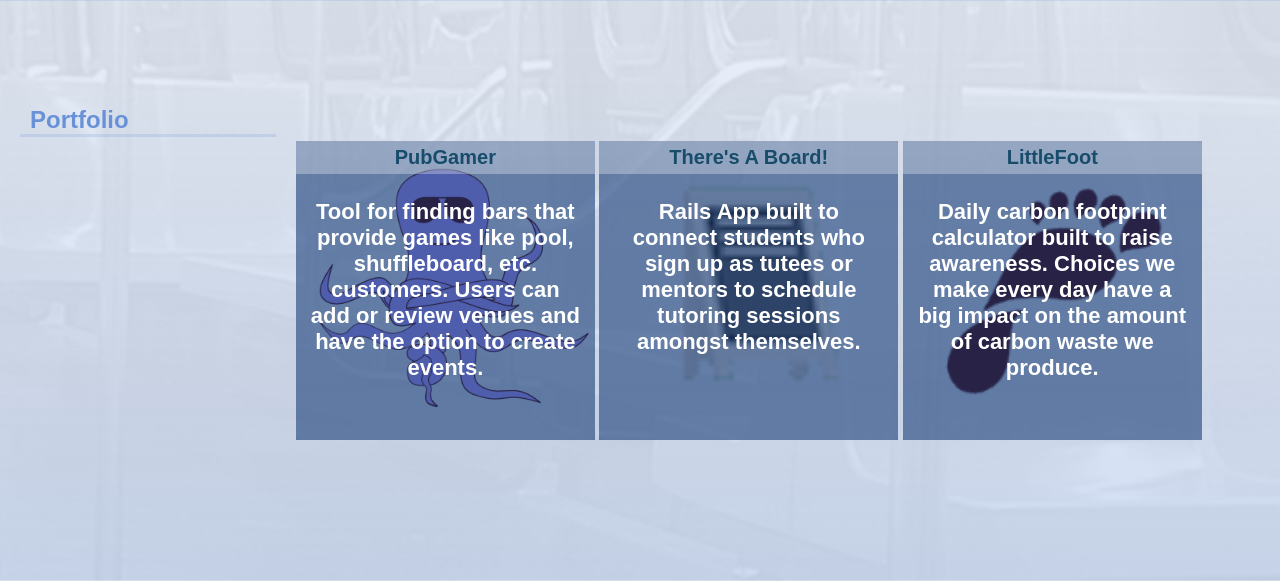
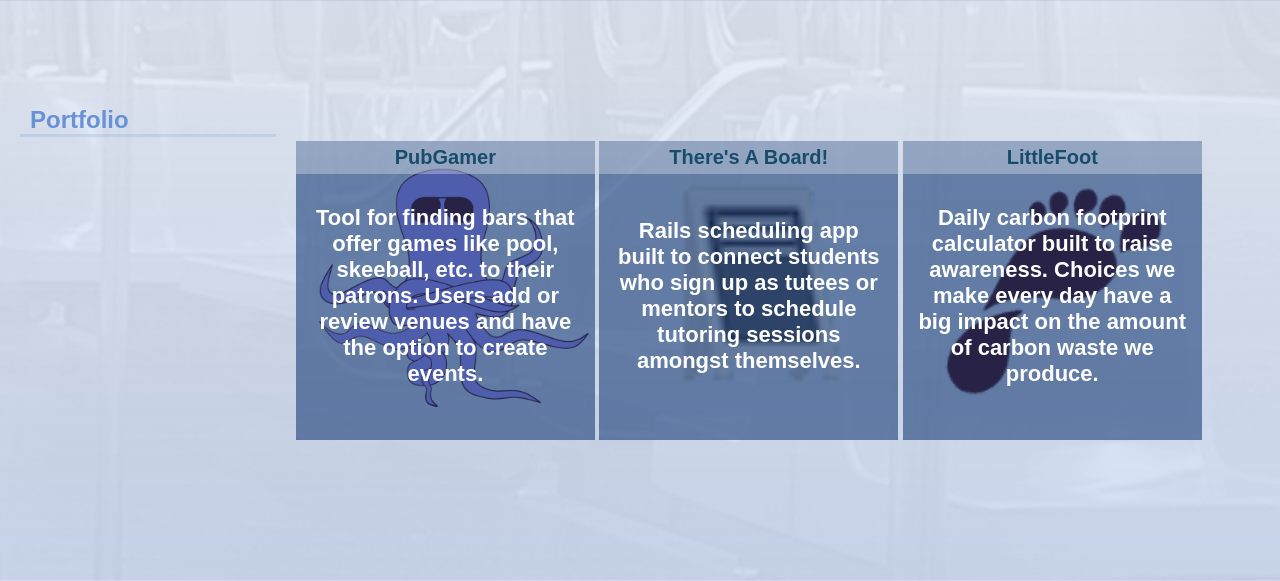
Before and after one commit to juli212/juli212.github.io, a PHP site: page / in a window 1280 px wide. Shown: the part 933-1514 px from the top of the page. Run offline with PHP 8.4, Linux system fonts and the light colour scheme; some libraries are stand-ins or nearby versions.

Commit message:
fix project descriptions

```diff
--- a/index.html
+++ b/index.html
@@ -87,9 +87,11 @@
 					<div class='project p1'>
 						<div class='content'>
 							<h6>PubGamer</h6>
+							<div class='project-description'>
 								<p>
-								Tool for finding bars that provide games like pool, shuffleboard, etc. customers. Users can add or review venues and have the option to create events.
+									Tool for finding bars that offer games like pool, skeeball, etc. to their patrons. Users add or review venues and have the option to create events.
 								</p>
+							</div>
 							<div class="project-icons">
 								<div class="project-icon">
 									<a title="Heroku" href="http://pub-gamer.herokuapp.com/" >
@@ -108,9 +110,11 @@
 					<div class='project p2'>
 						<div class='content'>
 							<h6>There's A Board!</h6>
+							<div class='project-description'>
 								<p>
-								Rails App built to connect students who sign up as tutees or mentors to schedule tutoring sessions amongst themselves.
+									Rails scheduling app built to connect students who sign up as tutees or mentors to schedule tutoring sessions amongst themselves.
 								</p>
+							</div>
 							<div class="project-icons">
 								<div class="project-icon">
 									<a title="Heroku" href="http://damp-tor-87542.herokuapp.com/" >
@@ -129,9 +133,11 @@
 					<div class='project p3'>
 						<div class='content'>
 							<h6>LittleFoot</h6>
+							<div class='project-description'>
 								<p>
 									Daily carbon footprint calculator built to raise awareness. Choices we make every day have a big impact on the amount of carbon waste we produce.
 								</p>
+							</div>
 							<div class="project-icons">
 								<div class="project-icon">
 									<a href="https://github.com/juli212/Little-Foot" title="Github" >
--- a/style.css
+++ b/style.css
@@ -331,7 +331,7 @@ header:hover .header-icon img {
 	padding: 0;
 	vertical-align: top;
 	width: 100%;
-	max-width: 500px;
+	max-width: 400px;
 	position: relative;
 	display: inline-block;
 	margin-bottom: 40px;
@@ -352,6 +352,14 @@ header:hover .header-icon img {
 	background-color: rgba(19,58,117, 0.6);
 }
 
+.project .content .project-description {
+	position: absolute;
+	top: 0;
+	height: 100%;
+	display: flex;
+	align-items: center;
+}
+
 .project h6 {
 	font-size: 20px;
 	margin: 0;
@@ -367,6 +375,7 @@ header:hover .header-icon img {
 	font-size: 22px;
 	font-weight: bold;
 	color: rgb(255, 255, 255);
+	display: inline-block;
 }
 
 
@@ -434,7 +443,7 @@ header:hover .header-icon img {
 }
 
 .project:hover .content {
-	background-color: rgba(19,58,117, 0.4);
+	background-color: rgba(19,58,117, 0.9);
 }
 
 .project:hover p {
```
Lines whose indentation alone changed are shown as unchanged.
